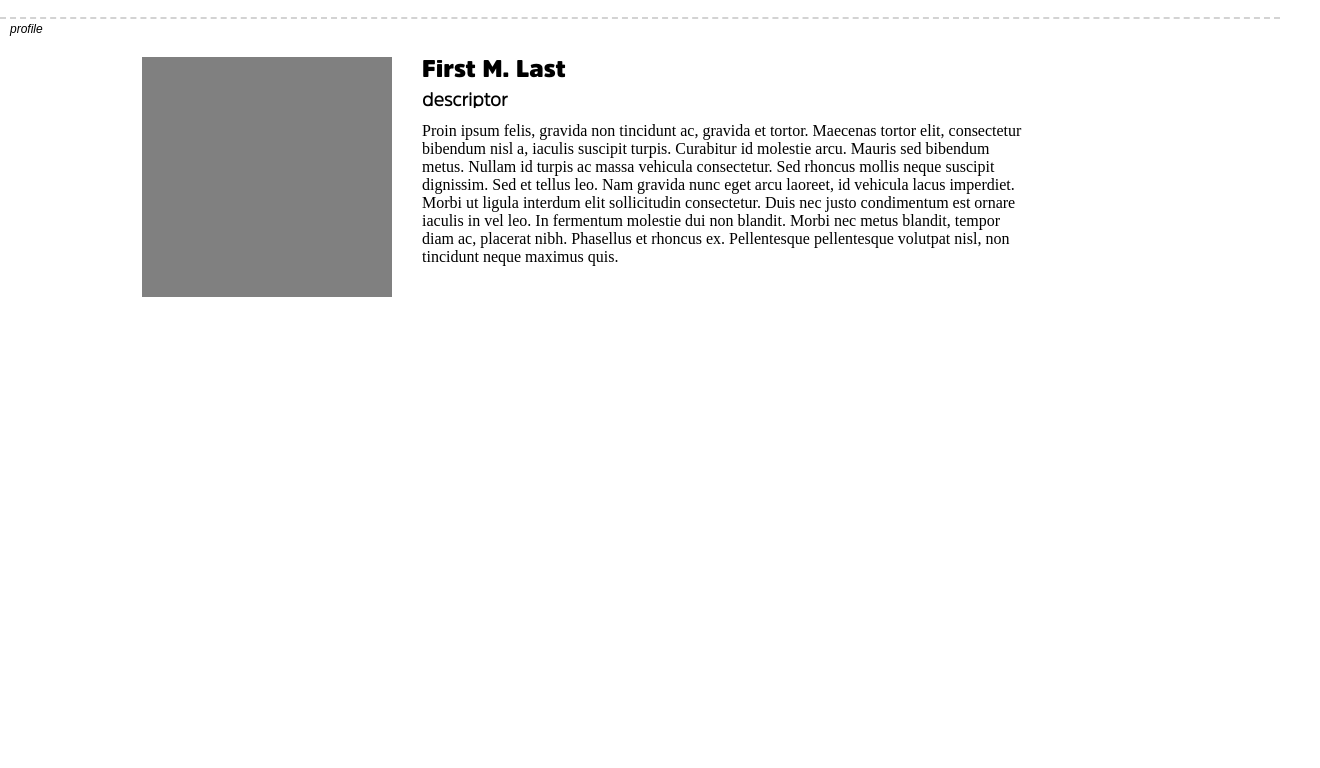
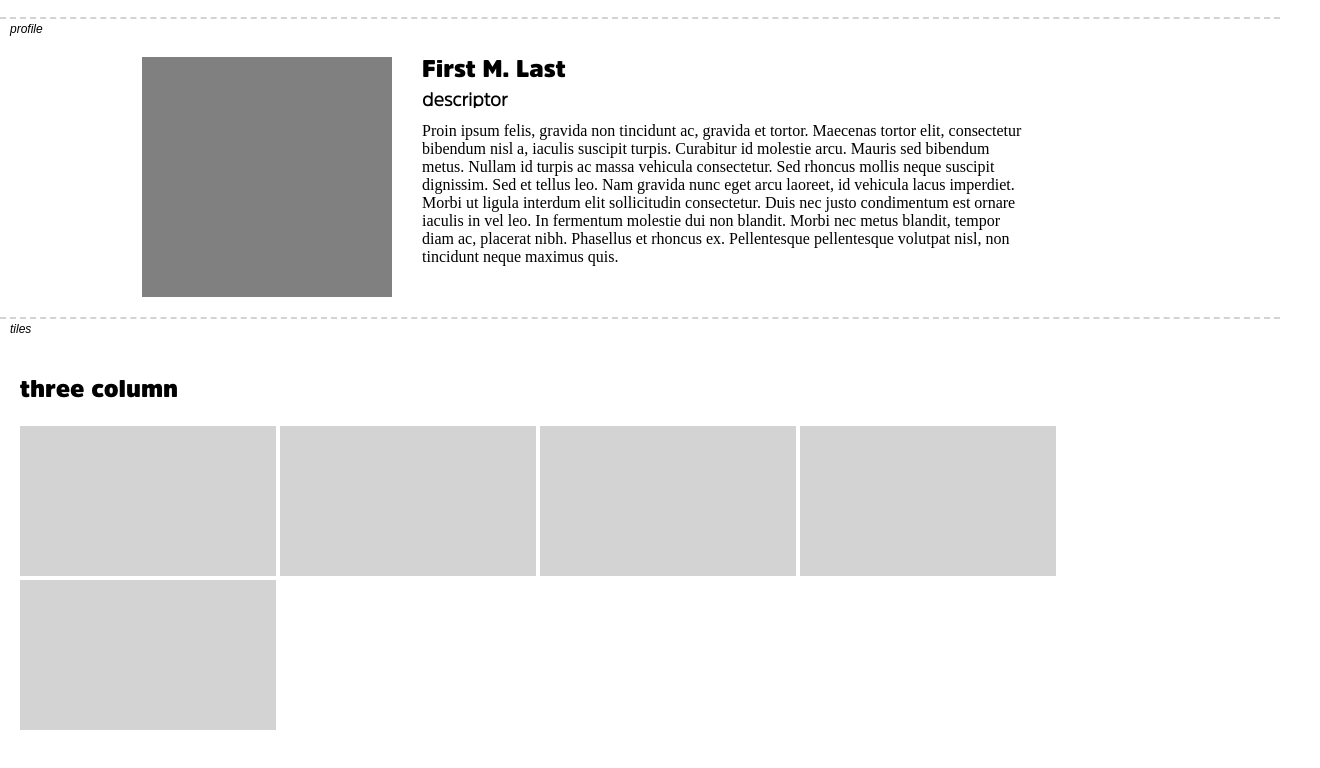
Before and after one commit to jlehm/static-component, a website built with webpack: page app/html/index.html in a window 1280 px wide. Shown: the part 1724-2492 px from the top of the page, 1320 px wide, since content can reach past the window. Before the commit the page ends 2059 px from the top, so only its background shows below. Built offline with nearby package versions, Linux system fonts and the light colour scheme.

Commit message:
added tiles section

```diff
--- a/app/html/index.html
+++ b/app/html/index.html
@@ -80,6 +80,17 @@
       </div>
     </section>
 
+    <section>
+      <a class="label">tiles</a>
+      <div class="tiles">
+        <h2>three column</h2>
+        <div class="tile"></div>
+        <div class="tile"></div>
+        <div class="tile"></div>
+        <div class="tile"></div>
+        <div class="tile"></div>
+      </div>
+    </section>
 
 
   </body>
--- a/app/scss/style.scss
+++ b/app/scss/style.scss
@@ -137,3 +137,15 @@ margin: 10px auto 10px 20px;
 .fourCell {
   padding: 20px;
 }
+
+.tiles {
+  width: 100%;
+  padding: 20px;
+}
+.tile {
+  width: 20%;
+  min-height: 150px;
+  height: 20%;
+  display: inline-block;
+  background: lightgrey;
+}
```
